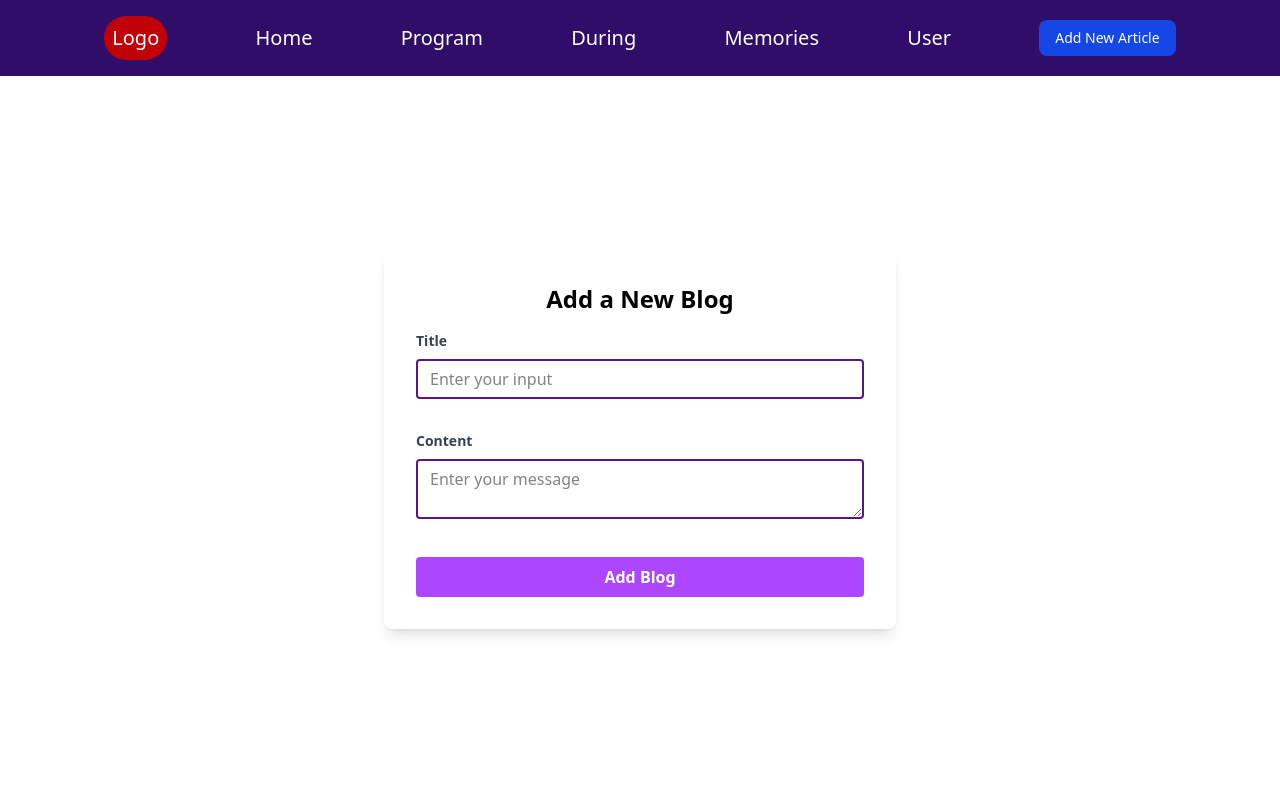
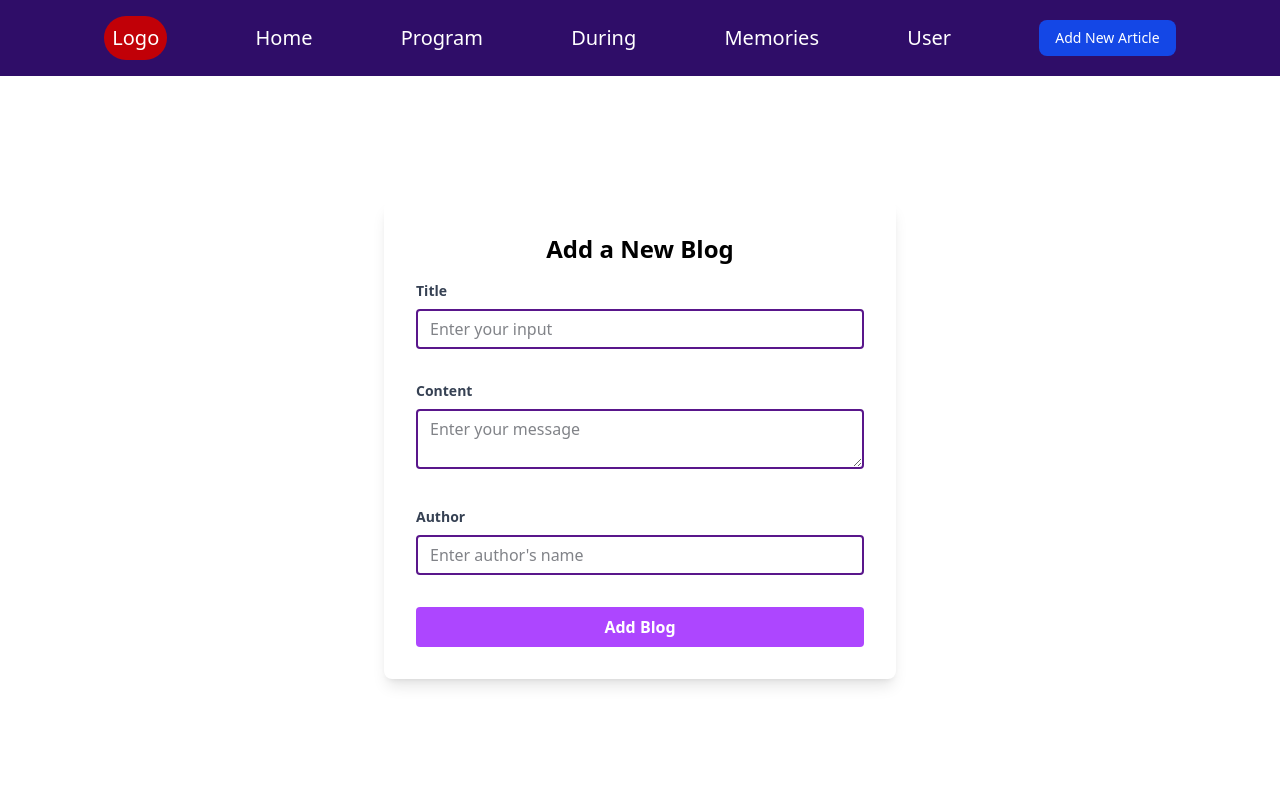
Before and after one commit to EleniCharitou/planner-fe, a React (Vite) app: page /add-blog in a window 1280 px wide. Shown: the top 800 px of the page. Built offline with nearby package versions, Linux system fonts and the light colour scheme.

Commit message:
Minor adjustments-blog

```diff
--- a/src/pages/AddBlogPage.tsx
+++ b/src/pages/AddBlogPage.tsx
@@ -8,11 +8,13 @@ interface AddBlogPageProps {
 const AddBlogPage: React.FC<AddBlogPageProps> = ({ createBlog }) => {
   const [title, setTitle] = useState("");
   const [content, setContent] = useState("");
+  const [author, setAuthor] = useState("user");
   const navigate = useNavigate();
 
   const newBlog: Omit<BlogDetails, "id" | "slug"> = {
     title: title,
     content: content,
+    author: author,
   };
 
   const handleSubmit = (e: React.FormEvent<HTMLFormElement>) => {
@@ -60,6 +62,21 @@ const AddBlogPage: React.FC<AddBlogPageProps> = ({ createBlog }) => {
             required
           ></textarea>
         </div>
+        <div className="mb-8">
+          <label
+            htmlFor="input"
+            className="block text-gray-700 text-sm font-bold mb-2"
+          >
+            Author
+          </label>
+          <input
+            id="input"
+            onChange={(e) => setAuthor(e.target.value)}
+            className="border-2 border-purple-900 rounded w-full py-2 px-3 text-gray-950 leading-tight focus:outline-none focus:shadow-outline"
+            placeholder="Enter author's name"
+            required
+          />
+        </div>
         <div className="flex items-center justify-center">
           <button
             type="submit"
--- a/src/pages/DetailPage.tsx
+++ b/src/pages/DetailPage.tsx
@@ -48,10 +48,14 @@ const DetailPage = () => {
             <p className="ml-1">Back</p>
           </span>
         </Link>
-
-        <h1 className="text-4xl font-extrabold blog-title mt-4 mb-4">
-          {blog ? blog.title : <Spinner loading={true} />}
-        </h1>
+        <div className=" flex items-center justify-between w-full space-x-4">
+          <h1 className="text-4xl font-extrabold blog-title mt-4 mb-4">
+            {blog ? blog.title : <Spinner loading={true} />}
+          </h1>
+          <p className="text-gray-600 text-md font-medium text-right whitespace-nowrap">
+            by {blog?.author}
+          </p>
+        </div>
         <span className="mb-4 flex items-center">
           <Link to={`/blogs/edit/${slug}`}>
             <button
--- a/src/pages/EditeBlogPage.tsx
+++ b/src/pages/EditeBlogPage.tsx
@@ -14,6 +14,7 @@ const EditBlogPage: React.FC<EditBlogPageProps> = ({ editBlog }) => {
   const [blog, setBlog] = useState<BlogDetails | null>(null);
   const [title, setTitle] = useState("");
   const [content, setContent] = useState("");
+  const [author, setAuthor] = useState("");
   const navigate = useNavigate();
 
   useEffect(() => {
@@ -23,6 +24,7 @@ const EditBlogPage: React.FC<EditBlogPageProps> = ({ editBlog }) => {
         setBlog(res.data);
         setTitle(res.data.title);
         setContent(res.data.content);
+        setAuthor(res.data.author);
       })
       .catch((err) => console.log(err.message));
   }, []);
@@ -30,6 +32,7 @@ const EditBlogPage: React.FC<EditBlogPageProps> = ({ editBlog }) => {
   const updatedBlog = {
     title: title,
     content: content,
+    author: author,
   };
 
   const handleSubmit = (e: React.FormEvent<HTMLFormElement>) => {
--- a/src/pages/Home.tsx
+++ b/src/pages/Home.tsx
@@ -1,6 +1,5 @@
 import BlogContainer from "../components/homepage/BlogContainer";
 import BlogHeading from "../components/homepage/BlogHeading";
-import Footer from "../components/Footer";
 import Intro from "../components/homepage/Intro";
 
 function Home() {
@@ -9,7 +8,6 @@ function Home() {
       <Intro />
       <BlogHeading />
       <BlogContainer />
-      <Footer />
     </div>
   );
 }
--- a/src/pages/Trip.tsx
+++ b/src/pages/Trip.tsx
@@ -1,5 +1,12 @@
+import Board from "../components/board-program/Board";
+
 const Trip = () => {
-  return <div>Trip</div>;
+  return (
+    <div>
+      Trip
+      <Board title={"title TBD"} />
+    </div>
+  );
 };
 
 export default Trip;
--- a/src/types.ts
+++ b/src/types.ts
@@ -3,4 +3,24 @@ export interface BlogDetails {
     title: string;
     content: string;
     slug: string;
+    author: string;
   }
+
+  export interface ColumnData {
+    id: string;
+    title: string;
+    cards: AttractionsDetails[];
+  }
+
+  export interface AttractionsDetails {
+    id: string;
+    column_id: string;
+    title: string;
+    location: string;
+    category: string;
+    mapUrl: string| null;
+    ticket: string;
+    date: string;
+    cost: number;
+    visited: boolean;
+  }
```
